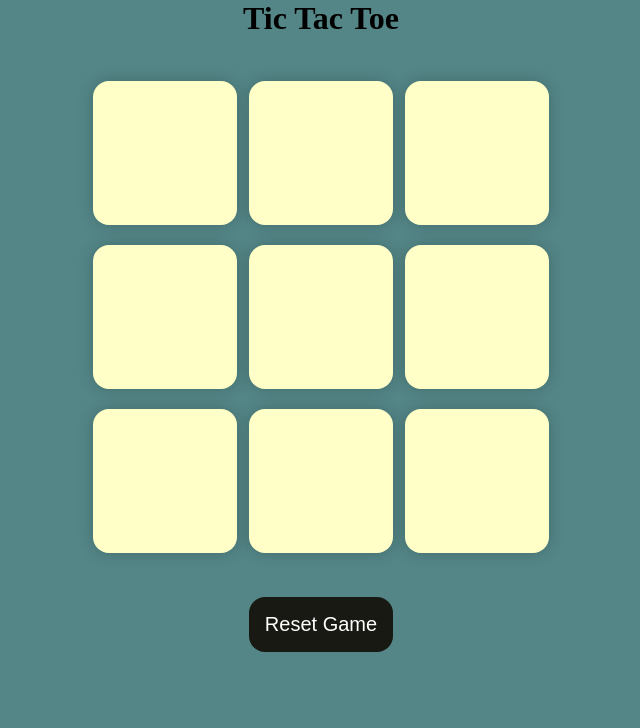
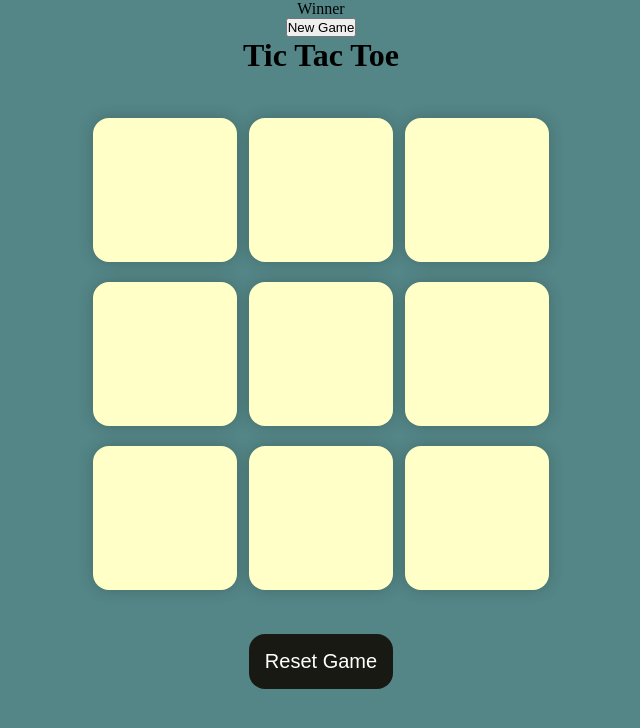
Before and after one commit to Priyal-2005/Tic-Tac-Toe-Game, a plain HTML site: page index.html in a window 1280 px wide. Shown: the whole page, without its empty margins (319-959 px from the left). Drawn offline with Linux system fonts and the light colour scheme.

Commit message:
made few changes

```diff
--- a/index.html
+++ b/index.html
@@ -7,6 +7,10 @@
     <link rel="stylesheet" href="style.css">
 </head>
 <body>
+    <div class="msg-container hide">
+        <p id="msg">Winner</p>
+        <button id="new-btn">New Game</button>
+    </div>
     <main>
         <h1>Tic Tac Toe</h1>
         <div class="container">
```
